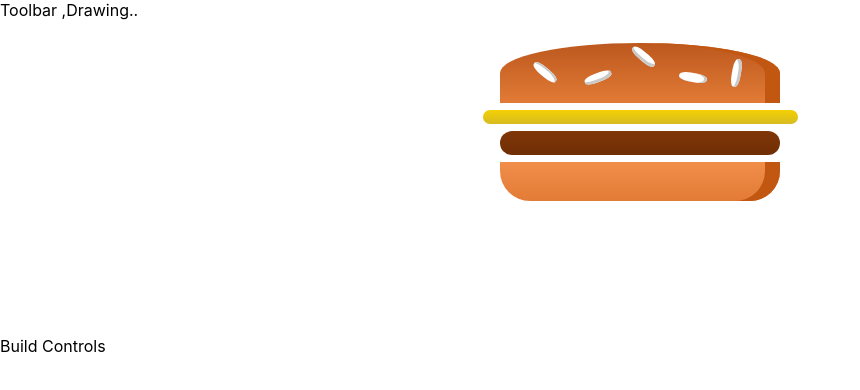
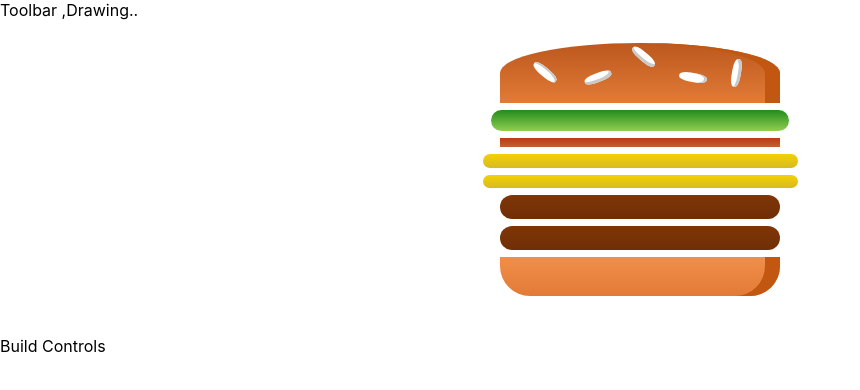
Before and after one commit to marijastojanovic5/MyBurgerApp, a React app: page / in a window 1280 px wide. Shown: the top 390 px of the page, without its empty margins (0-860 px from the left). Built offline with nearby package versions, Linux system fonts and the light colour scheme.

Commit message:
dynamically rendering burger ingredients

```diff
--- a/src/components/Burger/Burger.js
+++ b/src/components/Burger/Burger.js
@@ -4,11 +4,15 @@ import classes from "./Burger.module.css";
 import BurgerIngredient from "./BurgerIngredient/BurgerIngredient";
 
 const burger = (props) => {
+  const transformedIngredients = Object.keys(props.ingredients).map((ing) => {
+    return [...Array(props.ingredients[ing])].map((_, i) => {
+      return <BurgerIngredient key={ing + 1} type={ing} />;
+    });
+  });
   return (
     <div className={classes.Burger}>
       <BurgerIngredient type="bread-top" />
-      <BurgerIngredient type="cheese" />
-      <BurgerIngredient type="meat" />
+      {transformedIngredients}
       <BurgerIngredient type="bread-bottom" />
     </div>
   );
--- a/src/containers/BurgerBuilder/BurgerBuilder.js
+++ b/src/containers/BurgerBuilder/BurgerBuilder.js
@@ -3,10 +3,18 @@ import Aux from "../../hoc/Aux";
 import Burger from "../../components/Burger/Burger";
 
 export class BurgerBuilder extends Component {
+  state = {
+    ingredients: {
+      salad: 1,
+      bacon: 1,
+      cheese: 2,
+      meat: 2,
+    },
+  };
   render() {
     return (
       <Aux>
-        <Burger />
+        <Burger ingredients={this.state.ingredients} />
         <div>Build Controls</div>
       </Aux>
     );
```
